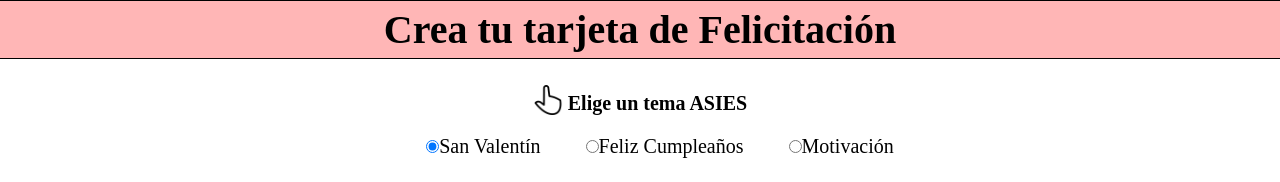
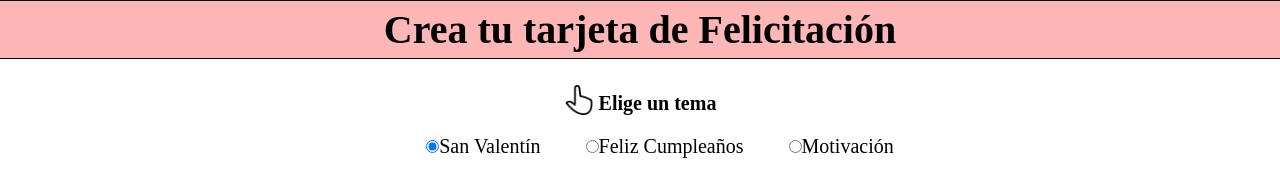
Before and after one commit to JosukeAH/Tarjeta, a plain HTML site: page index.html in a window 1280 px wide. Shown: the top 182 px of the page. Drawn offline with Linux system fonts and the light colour scheme.

Commit message:
Update index.html

```diff
--- a/index.html
+++ b/index.html
@@ -15,7 +15,7 @@
         <section class="tema">
             <div id="iconoTitulo">
                 <img src="./imagenes/mano.png" width="30px" height="30px" alt="tema">
-                <h4>Elige un tema ASIES</h4>
+                <h4>Elige un tema</h4>
             </div>
             <input type="radio" onclick="valentin()" name="tema" checked>San Valentín
             <input type="radio" onclick="cumpleaños()" name="tema">Feliz Cumpleaños
```
